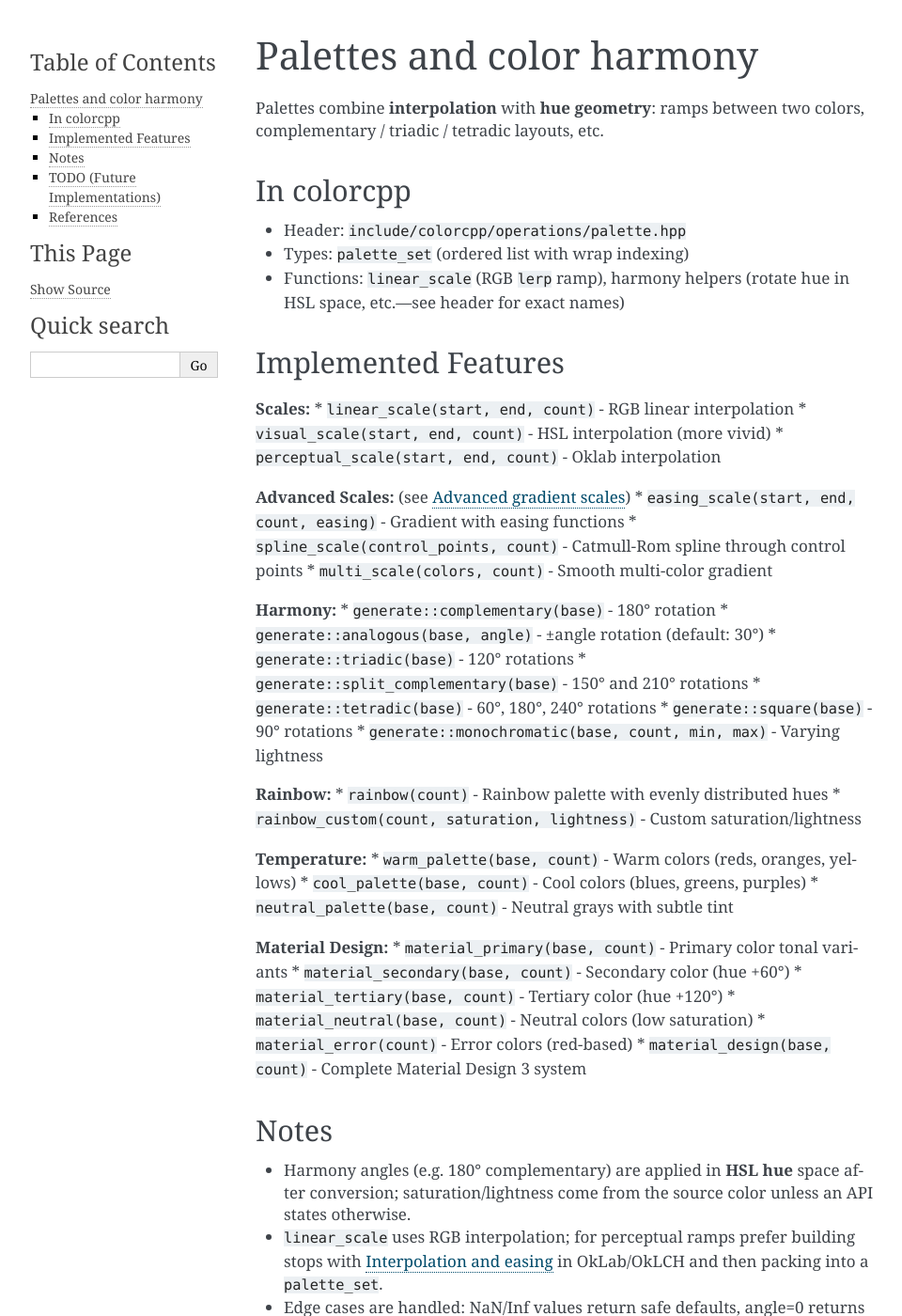
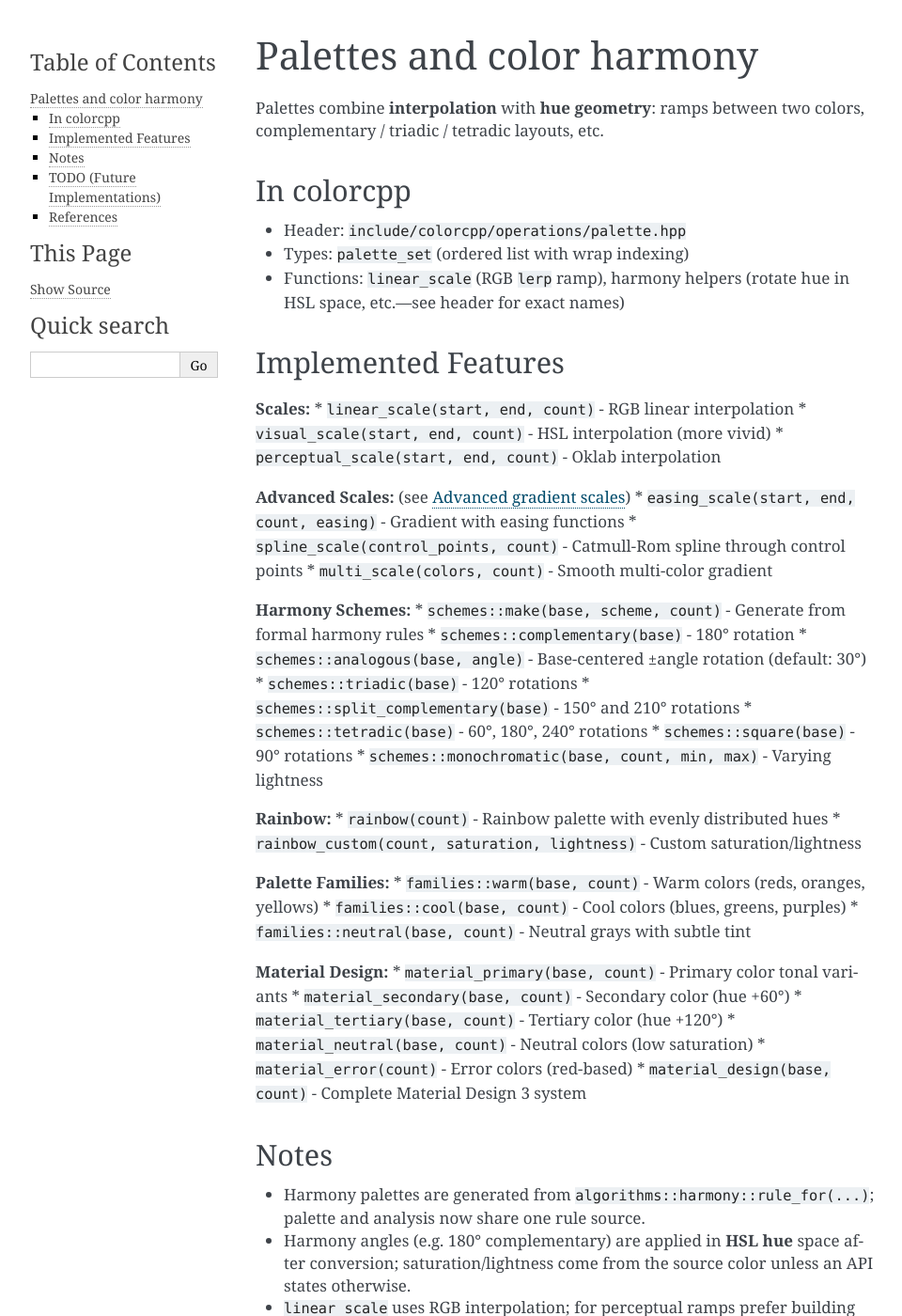
Before and after one commit to merlotqi/colorcpp, a Sphinx documentation site: the page built from docs/reference/palette.rst, in a window 1280 px wide and 1400 px high. Shown: the whole window at 94% size, without its empty margins (148-1108 px from the left). Built offline with Sphinx 7.4.7, drawn with Linux system fonts in a browser that asks for light colours.

Commit message:
refactor(palette): Rename generate namespace to schemes, add color families API
Clarify palette API naming and extend functionality:
- Replace ambiguous `generate` harmony namespace with clearer `schemes` naming
- Add new warm/cool/neutral color families palette generation API
- Update all public usages: README code examples, benchmark implementations
- Rename header files for consistency:
  * generators.hpp -> schemes.hpp
  * temperature.hpp -> families.hpp
- Update public header documentation and module includes

```diff
--- a/docs/reference/palette.rst
+++ b/docs/reference/palette.rst
@@ -23,23 +23,24 @@ Implemented Features
 * ``spline_scale(control_points, count)`` - Catmull-Rom spline through control points
 * ``multi_scale(colors, count)`` - Smooth multi-color gradient
 
-**Harmony:**
-* ``generate::complementary(base)`` - 180° rotation
-* ``generate::analogous(base, angle)`` - ±angle rotation (default: 30°)
-* ``generate::triadic(base)`` - 120° rotations
-* ``generate::split_complementary(base)`` - 150° and 210° rotations
-* ``generate::tetradic(base)`` - 60°, 180°, 240° rotations
-* ``generate::square(base)`` - 90° rotations
-* ``generate::monochromatic(base, count, min, max)`` - Varying lightness
+**Harmony Schemes:**
+* ``schemes::make(base, scheme, count)`` - Generate from formal harmony rules
+* ``schemes::complementary(base)`` - 180° rotation
+* ``schemes::analogous(base, angle)`` - Base-centered ±angle rotation (default: 30°)
+* ``schemes::triadic(base)`` - 120° rotations
+* ``schemes::split_complementary(base)`` - 150° and 210° rotations
+* ``schemes::tetradic(base)`` - 60°, 180°, 240° rotations
+* ``schemes::square(base)`` - 90° rotations
+* ``schemes::monochromatic(base, count, min, max)`` - Varying lightness
 
 **Rainbow:**
 * ``rainbow(count)`` - Rainbow palette with evenly distributed hues
 * ``rainbow_custom(count, saturation, lightness)`` - Custom saturation/lightness
 
-**Temperature:**
-* ``warm_palette(base, count)`` - Warm colors (reds, oranges, yellows)
-* ``cool_palette(base, count)`` - Cool colors (blues, greens, purples)
-* ``neutral_palette(base, count)`` - Neutral grays with subtle tint
+**Palette Families:**
+* ``families::warm(base, count)`` - Warm colors (reds, oranges, yellows)
+* ``families::cool(base, count)`` - Cool colors (blues, greens, purples)
+* ``families::neutral(base, count)`` - Neutral grays with subtle tint
 
 **Material Design:**
 * ``material_primary(base, count)`` - Primary color tonal variants
@@ -52,6 +53,7 @@ Implemented Features
 Notes
 -----
 
+* Harmony palettes are generated from ``algorithms::harmony::rule_for(...)``; palette and analysis now share one rule source.
 * Harmony angles (e.g. 180° complementary) are applied in **HSL hue** space after conversion; saturation/lightness come from the source color unless an API states otherwise.
 * ``linear_scale`` uses RGB interpolation; for perceptual ramps prefer building stops with :doc:`interpolate` in OkLab/OkLCH and then packing into a ``palette_set``.
 * Edge cases are handled: NaN/Inf values return safe defaults, angle=0 returns single color, count=0 returns empty palette.
```
Also changed, not shown: README.md (+13 -8 lines), 15 other files.
